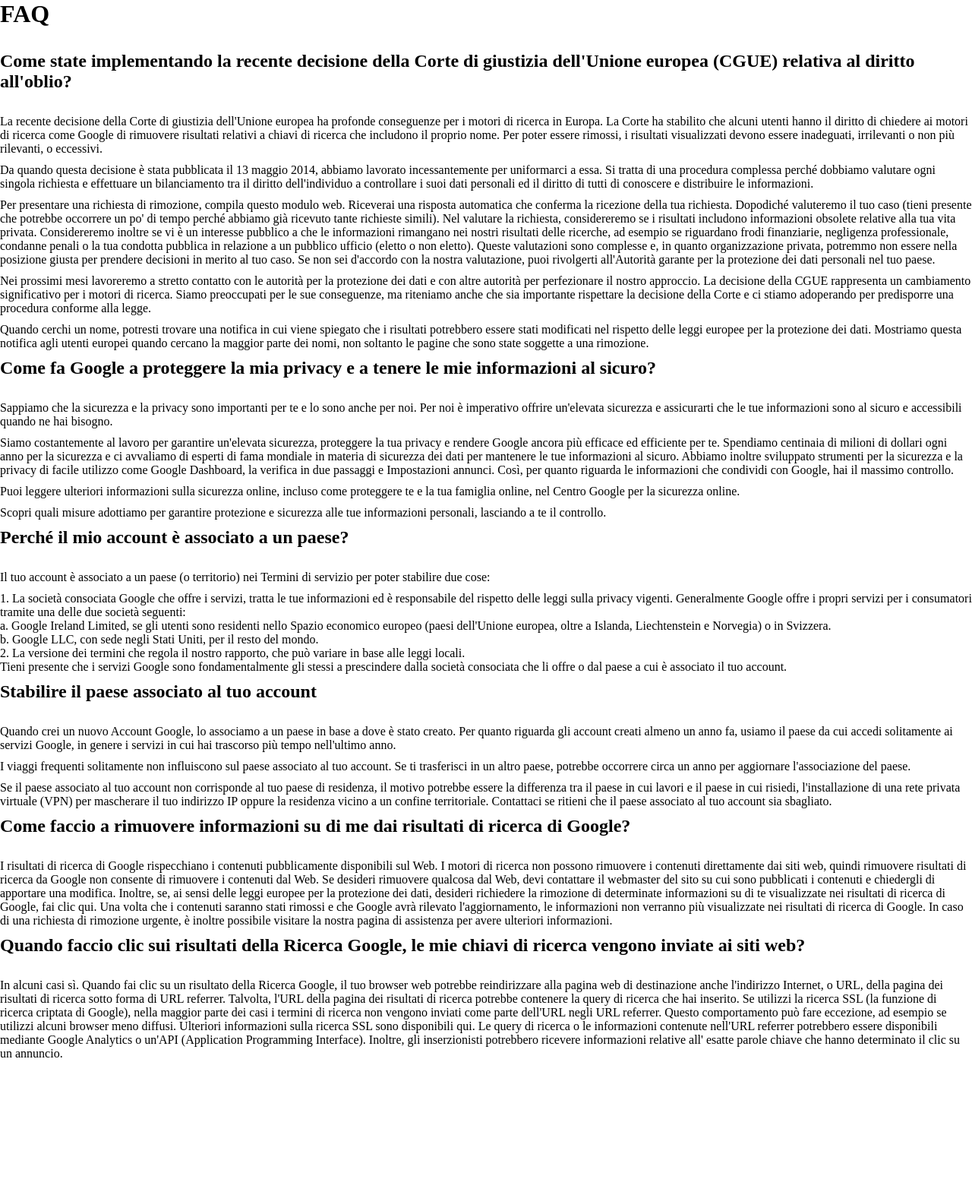
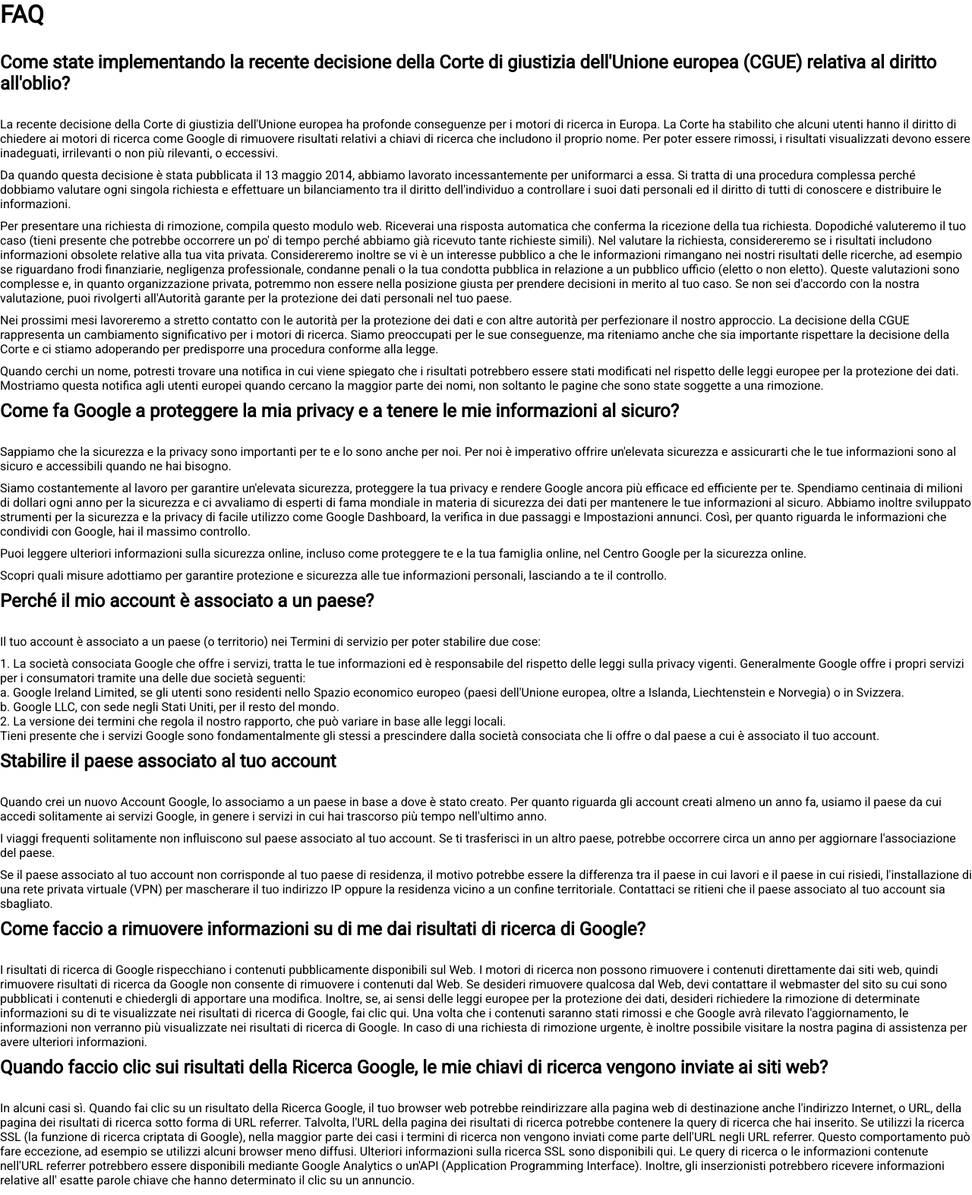
Before and after one commit to FrancescoCataletto/php-google-faq, a PHP site: page / in a window 1280 px wide. Shown: the whole page at 76% size. Before the commit the page ends 1392 px from the top, so only its background shows below. Run offline with PHP 8.4, Linux system fonts and the light colour scheme.

Commit message:
changed font

```diff
--- a/index.php
+++ b/index.php
@@ -68,6 +68,9 @@ $db = [
     <meta name="viewport" content="width=device-width, initial-scale=1.0">
     <link rel="stylesheet" href="style.css">
     <title>Google-faq</title>
+    <style>
+        @import url('https://fonts.googleapis.com/css2?family=Bebas+Neue&family=Lato&family=Montserrat:wght@100;400&family=Roboto&family=Rubik+Mono+One&display=swap');
+    </style>
 </head>
 <body>
     <h1>FAQ</h1>
--- a/style.css
+++ b/style.css
@@ -2,6 +2,7 @@
     padding: 0;
     margin: 0;
     box-sizing: border-box;
+    font-family: 'Roboto', sans-serif;
 }
 
 h1{
```
